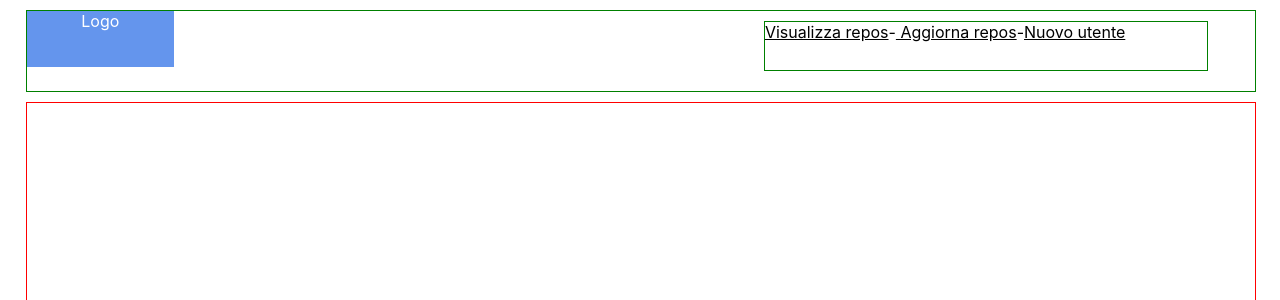
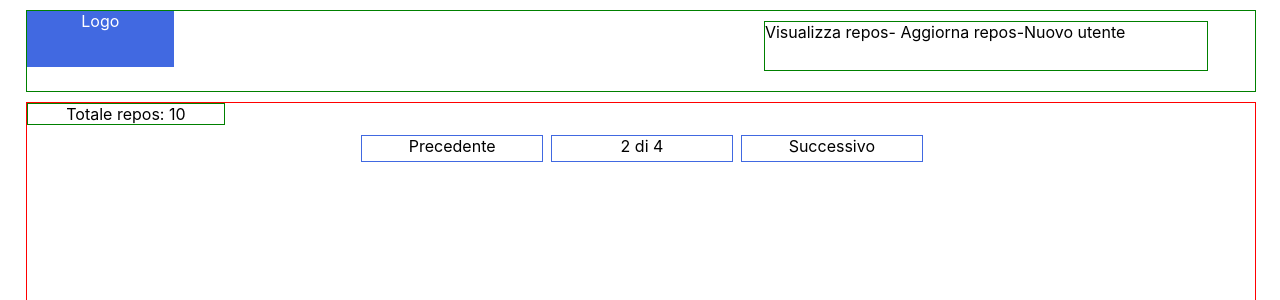
Before and after one commit to Luca-Agostoni/Agostoni-Luca-github, a React (Create React App) app: page / in a window 1280 px wide. Shown: the top 300 px of the page. Built offline with nearby package versions, Linux system fonts and the light colour scheme.

Commit message:
Wireframe–Step 3

```diff
--- a/src/Body/Body.css
+++ b/src/Body/Body.css
@@ -5,3 +5,8 @@
     margin-top: 10px;
     margin-bottom: 10px;
 }
+.TotRepos{
+    width: 16%;
+    height: 20px;
+    border: green solid 1px;
+}
--- a/src/Body/Body.js
+++ b/src/Body/Body.js
@@ -1,9 +1,13 @@
 import './Body.css';
+import {Pages} from './Pages/Pages'
 
 export const Body = () => {
     return(
         <div className="formBody">
-
+            <div className="TotRepos">
+                Totale repos: 10
+            </div>
+            <Pages/>
         </div>
     );
 }
--- /dev/null
+++ b/src/Body/Pages/Pages.css
@@ -0,0 +1,43 @@
+.formPages{
+    width: 100%;
+    height: 25px;
+    margin-top: 10px;
+    margin-bottom: 10px;
+}
+.ulPages{
+    width: 100%;
+    height: 100%;
+    margin: 0;
+    padding: 0;
+    list-style: none;
+    display: flex;
+}
+.liPages{
+    width: 27.5%;
+    text-align: center;
+}
+.liPagesButtonsCells{
+    width: 15%;
+    text-align: center;
+    margin-left: 5px;
+    margin-right: 5px;
+}
+.button{
+    height: 100%;
+    width: 100%;
+    background-color: white;
+    border: royalblue solid 1px;
+}
+.pageOf{
+    height: 100%;
+    width: 100%;
+    background-color: white;
+    border: royalblue solid 1px;
+}
+a:link {
+    text-decoration: none;
+  }
+
+  a:visited {
+    text-decoration: none;
+  }
--- /dev/null
+++ b/src/Body/Pages/Pages.js
@@ -0,0 +1,31 @@
+import './Pages.css';
+
+export const Pages = () => {
+    return(
+        <div className="formPages">
+            <ul className="ulPages">
+                <li className="liPages">
+
+                </li>
+                <li className="liPagesButtonsCells">
+                    <a href="App.js">
+                        <div className="button">Precedente</div>
+                    </a>
+                </li>
+                <li className="liPagesButtonsCells">
+                    <div className="pageOf">
+                        2 di 4
+                    </div>
+                </li>
+                <li className="liPagesButtonsCells">
+                    <a href="App.js">
+                        <div className="button">Successivo</div>
+                    </a>
+                </li>
+                <li className="liPages">
+
+                </li>
+            </ul>
+        </div>
+    );
+}
--- a/src/Header/Header.css
+++ b/src/Header/Header.css
@@ -9,7 +9,7 @@
 .Logo{
     height: 70%;
     width: 20%;
-    background-color: cornflowerblue;
+    background-color: royalblue;
     color: white;
     text-align: center;
 }
```
